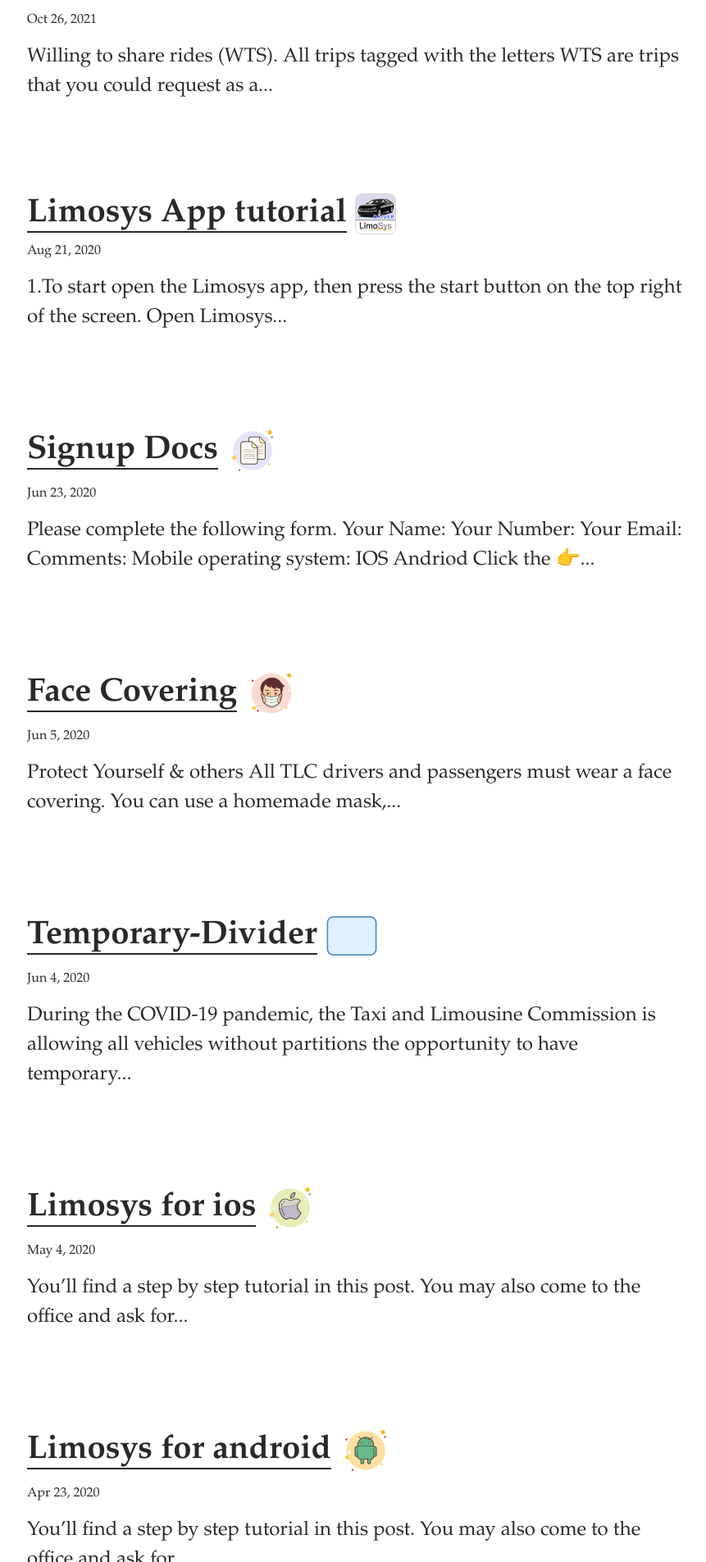
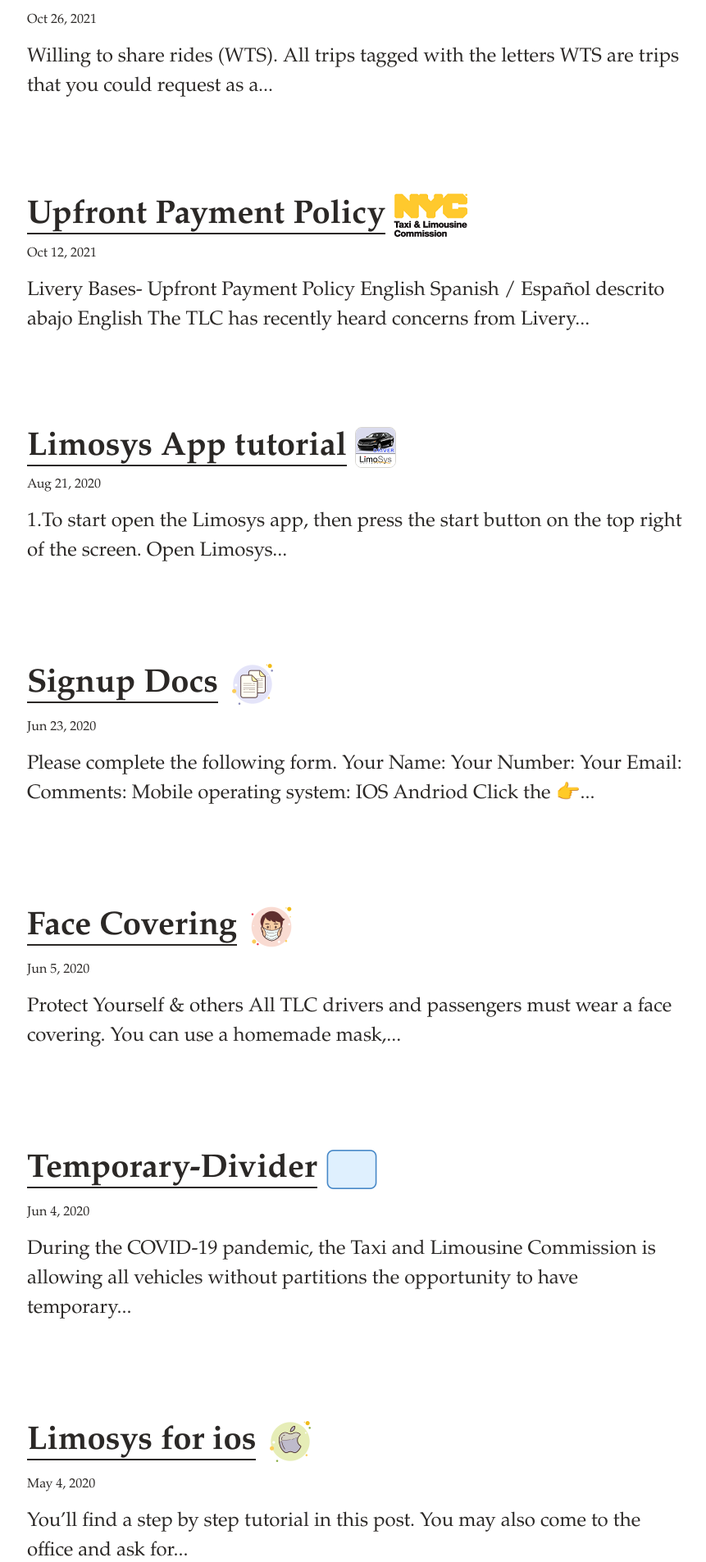
Before and after one commit to brd-blog/info-site, a Jekyll site: the page built from index.markdown, in a window 1280 px wide. Shown: the part 571-2477 px from the top of the page at 82% size, without its empty margins (207-1068 px from the left). Built offline with Jekyll 4.4.1, drawn with Linux system fonts in a browser that asks for light colours; nearby versions of some CDN libraries; emoji names are drawn with the system emoji font; part of the change alters nothing that is shown.

Commit message:
New post

```diff
--- /dev/null
+++ b/_posts/2021-10-12-Livery-Bases-Upfront-Payment-Policy.md
@@ -0,0 +1,51 @@
+---
+layout: post
+title: Upfront Payment Policy
+date: 2021-10-12 16:41 -0400
+category: blog
+tags: tlc
+---
+
+![tlc-logo]({{site.baseurl}}/images/nyc-tlc.png)
+
+## Livery Bases- Upfront Payment Policy
+
+- English
+- Spanish / Español [descrito abajo](#spanish)
+
+### English
+
+The TLC has recently heard concerns from Livery Base Owners and Drivers about passengers exiting the vehicle before arriving at their destination and not paying their fare.
+
+Some Livery Bases are interested in requesting upfront fare payment from passengers. Below is guidance for all Livery Bases on upfront payments from passengers.
+
+TLC rules allow Livery Bases to request upfront fare payment from passengers if this policy is fully communicated to all passengers when the passengers pre-arrange their requested ride with a Base. The TLC strongly encourages Livery Bases to do this communication directly with passengers when they book their trip, including communicating the exact trip fare and any additional charges for a change in destination, rather than have fare communication come from TLC-Licensed Drivers. Bases managing upfront payments with passengers will help reduce any potential conflict between TLC-Licensed Drivers and passengers. Bases should also advise the Driver of the fare communicated to the passenger.
+
+If the passenger is told of the policy, books the trip, and then refuses to pay upfront, Livery Bases can decline the trip. If a Livery Base requires upfront payments, it must do so of all passengers. Failure to require upfront payment uniformly from all passengers violates TLC rules and may result in penalties. A TLC-Licensed Driver cannot demand upfront payment from a passenger unless that passenger agreed to that policy at the time the passenger booked the trip with the Base.
+
+**Additionally, Bases must provide Drivers with the drop-off address when a Driver is dispatched in accordance with TLC rule 59B-19(a)(1)9(i) which states that a Base Owner must make sure that the date, time and the location of the passenger’s pickup and drop-off must be recorded. Failure to provide Drivers with the drop-off location can result in Drivers trying to negotiate fares with their passengers in violation of TLC rules**.
+
+As always, if a TLC-Licensed Driver experiences a passenger abandoning the trip partway through to avoid paying the fare, the TLC-Licensed Driver or Base Owner should contact the nearest police precinct and report this theft of service. TLC-Licensed Drivers deserve to be paid fairly for their work, and the TLC will continue to advocate for any TLC Licensee that is the victim of a crime while on the job. If you have been the victim of a crime or have any further questions about this policy, please contact tlcexternalaffairs@tlc.nyc.gov .
+
+Thank you very much for all your contributions to safe, reliable, and equitable Livery and for-hire transportation in New York City!
+
+Sincerely,
+TLC External Affairs
+<hr>
+### Spanish-Español
+{: #spanish }
+La Comisión de Taxis y Limusinas (Taxi and Limousine Commission, TLC) recientemente ha escuchado las preocupaciones de los Conductores y los Propietarios de las Bases de Livery sobre los pasajeros que se bajan del vehículo antes de llegar a su destino y no pagan su tarifa.
+Algunas Bases de Livery están interesadas en solicitar el pago de la tarifa por adelantado a los pasajeros. A continuación se presenta una guía para todas las Bases de Liverysobre los pagos por adelantado de los pasajeros.
+
+Las reglas de la TLC les permiten a las Bases de Livey solicitar el pago de la tarifa por adelantado a los pasajeros siempre que esta política se comunique plena y claramente a todos los pasajeros cuando los pasajeros hayan concertado su viaje de antemano con una Base. La TLC anima a las Bases de Livery a que realicen esta comunicación directamente con los pasajeros cuando reservan su viaje, incluyendo la comunicación de la tarifa exacta del viaje y cualquier cargo adicional por un cambio de destino, en lugar de que la comunicación de la tarifa provenga de los conductores con licencia de la TLC. Las bases que gestionan los pagos por adelantado con los pasajeros ayudarán a reducir cualquier conflicto potencial entre los conductores con licencia de la TLC y los pasajeros. Las bases también deberían avisar al Conductor de la tarifa que se le comunicó al pasajero.
+
+Si el pasajero es informado de la política, reserva el viaje, y luego se niega a pagar por adelantado, las Bases de Livery pueden rechazar el viaje. Si una base de Livery exige pagos por adelantado, debe hacerlo para todos los pasajeros. El no requerir el pago por adelantado de manera uniforme a todos los pasajeros infringe las reglas de la TLC y puede resultar en sanciones. Un conductor con licencia de la TLC no puede exigir el pago por adelantado de un pasajero a menos que ese pasajero haya aceptado esa política al momento en que el pasajero reservó el viaje con la Base.
+
+**Además, las Bases deben proporcionar a los Conductores la dirección de destino cuando un Conductor es despachado de acuerdo con la regla 59B-19(a)(1)9(i) de la TLC, la cual establece que el Propietario de una Base debe asegurarse que la fecha, la hora y el lugar de recogida y bajada del pasajero deben ser registrados. El hecho de no proporcionar a los Conductores la ubicación de bajada puede resultar en que los Conductores traten de negociar las tarifas con sus pasajeros, en contravención de las reglas de la TLC**.
+
+Como siempre, si un Conductor con licencia de la TLC se encuentra con un pasajero que abandona el viaje a mitad de camino para evitar el pago de la tarifa, el Conductor con licencia de la TLC o el Propietario de la Base debe ponerse en contacto con el estación de policía más cercana y reportar este robo de servicio. Los conductores con licencia de la TLC merecen ser pagados justamente por su trabajo, y la TLC continuará abogando por cualquier titular de licencia de TLC que sea víctima de un crimen mientras está en el trabajo. Si usted ha sido víctima de un delito o tiene alguna otra pregunta sobre esta política, por favor póngase en contacto con tlcexternalaffairs@tlc.nyc.gov.
+
+¡Muchas gracias por todas sus contribuciones a un transporte de Livery y de alquiler seguro, fiable y equitativo en la Ciudad de Nueva York!
+
+Atentamente,
+La Oficina de Asuntos Externos de la TLC
--- a/_sass/_components.scss
+++ b/_sass/_components.scss
@@ -94,6 +94,12 @@ code {
     border: 1.5px solid #d7d5d1;
     box-shadow: 0 4px 8px 0 rgba(0,0,0,0.2), 0 6px 20px 0 rgba(0,0,0,0.19);
   }
+  // Center Image tlc-logo
+  img[alt="tlc-logo"] {
+  display: block;
+  margin-left: auto;
+  margin-right: auto;
+}
 // Commercial Drivers License & TLC License
   img[alt="lic"] {
     border-radius: 20px;
```
Also changed, not shown: images/icons8-tlc.png (added), images/nyc-tlc.png (added).
